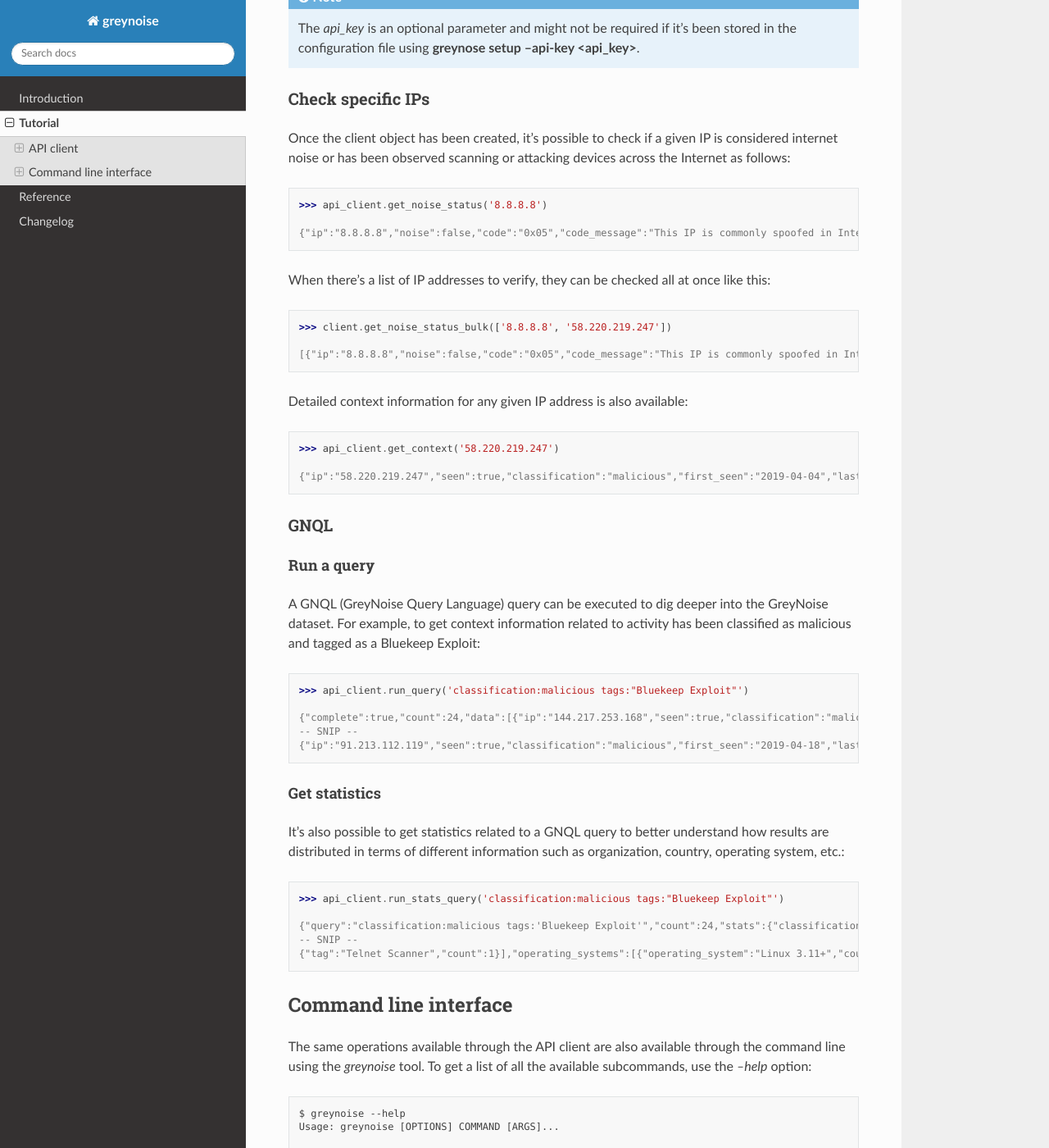
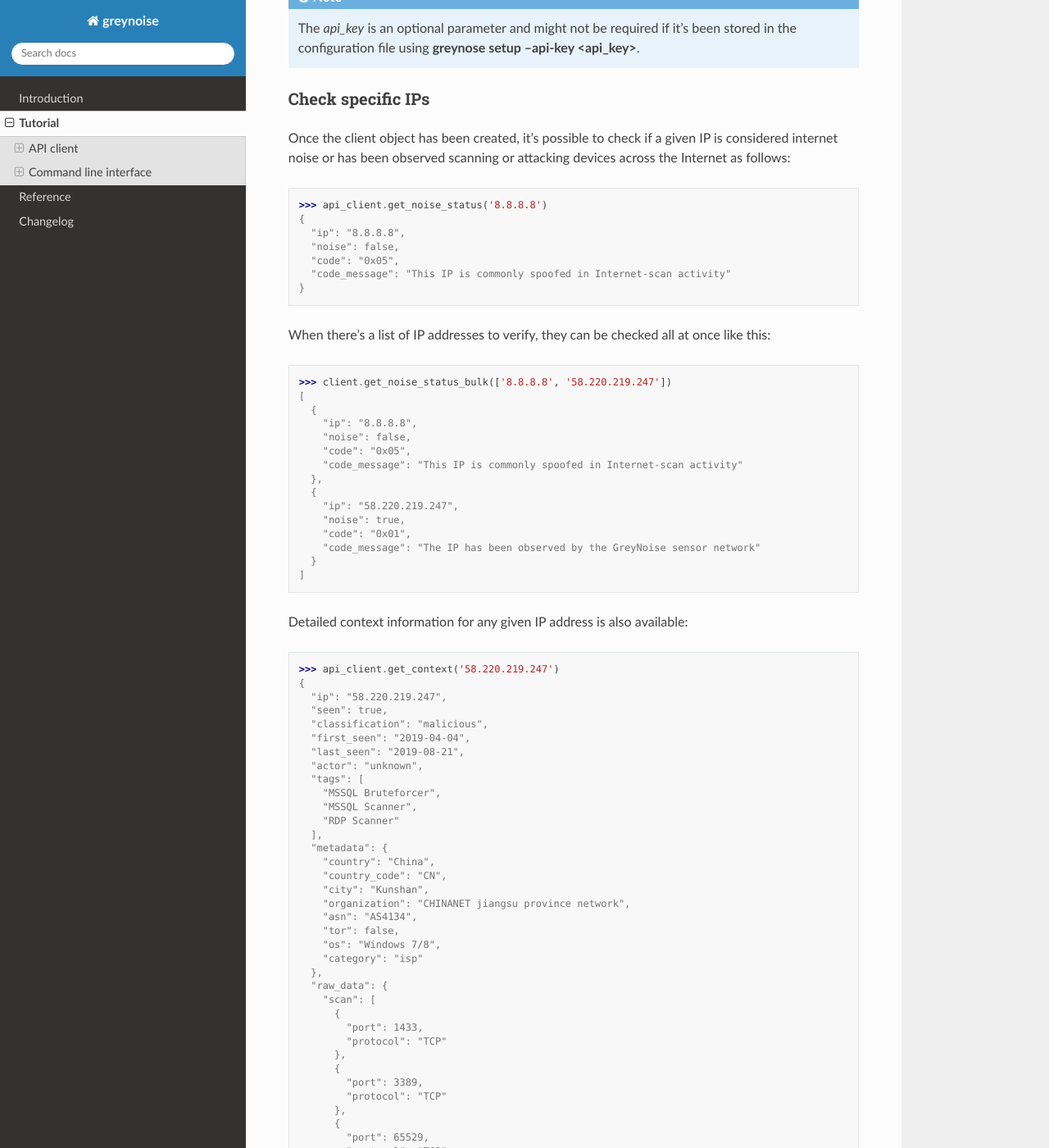
Before and after one commit to GreyNoise-Intelligence/pygreynoise, a Sphinx documentation site: the page built from docs/source/tutorial.rst, in a window 1280 px wide and 1400 px high, scrolled down 463 px. Shown: the whole window at 82% size. Built offline with Sphinx 7.4.7 and the Read the Docs theme 2.0.0, drawn with Linux system fonts in a browser that asks for light colours; some of the changed text lies outside the part shown.

Commit message:
Formatting

```diff
--- a/docs/source/tutorial.rst
+++ b/docs/source/tutorial.rst
@@ -27,22 +27,80 @@
 considered internet noise or has been observed scanning or attacking devices across the
 Internet as follows::
 
-   >>> api_client.get_noise_status('8.8.8.8')
-
-   {"ip":"8.8.8.8","noise":false,"code":"0x05","code_message":"This IP is commonly spoofed in Internet-scan activity"}
+    >>> api_client.get_noise_status('8.8.8.8')
+    {
+      "ip": "8.8.8.8",
+      "noise": false,
+      "code": "0x05",
+      "code_message": "This IP is commonly spoofed in Internet-scan activity"
+    }
 
 When there's a list of IP addresses to verify, they can be checked all at once like
 this::
 
-   >>> client.get_noise_status_bulk(['8.8.8.8', '58.220.219.247'])
-
-   [{"ip":"8.8.8.8","noise":false,"code":"0x05","code_message":"This IP is commonly spoofed in Internet-scan activity"},{"ip":"58.220.219.247","noise":true,"code":"0x01","code_message":"The IP has been observed by the GreyNoise sensor network"}]
+    >>> client.get_noise_status_bulk(['8.8.8.8', '58.220.219.247'])
+    [
+      {
+        "ip": "8.8.8.8",
+        "noise": false,
+        "code": "0x05",
+        "code_message": "This IP is commonly spoofed in Internet-scan activity"
+      },
+      {
+        "ip": "58.220.219.247",
+        "noise": true,
+        "code": "0x01",
+        "code_message": "The IP has been observed by the GreyNoise sensor network"
+      }
+    ]
 
 Detailed context information for any given IP address is also available::
 
-   >>> api_client.get_context('58.220.219.247')
-
-   {"ip":"58.220.219.247","seen":true,"classification":"malicious","first_seen":"2019-04-04","last_seen":"2019-08-21","actor":"unknown","tags":["MSSQL Bruteforcer","MSSQL Scanner","RDP Scanner"],"metadata":{"country":"China","country_code":"CN","city":"Kunshan","organization":"CHINANET jiangsu province network","asn":"AS4134","tor":false,"os":"Windows 7/8","category":"isp"},"raw_data":{"scan":[{"port":1433,"protocol":"TCP"},{"port":3389,"protocol":"TCP"},{"port":65529,"protocol":"TCP"}],"web":{"paths":[],"useragents":[]},"ja3":[]}}
+    >>> api_client.get_context('58.220.219.247')
+    {
+      "ip": "58.220.219.247",
+      "seen": true,
+      "classification": "malicious",
+      "first_seen": "2019-04-04",
+      "last_seen": "2019-08-21",
+      "actor": "unknown",
+      "tags": [
+        "MSSQL Bruteforcer",
+        "MSSQL Scanner",
+        "RDP Scanner"
+      ],
+      "metadata": {
+        "country": "China",
+        "country_code": "CN",
+        "city": "Kunshan",
+        "organization": "CHINANET jiangsu province network",
+        "asn": "AS4134",
+        "tor": false,
+        "os": "Windows 7/8",
+        "category": "isp"
+      },
+      "raw_data": {
+        "scan": [
+          {
+            "port": 1433,
+            "protocol": "TCP"
+          },
+          {
+            "port": 3389,
+            "protocol": "TCP"
+          },
+          {
+            "port": 65529,
+            "protocol": "TCP"
+          }
+        ],
+        "web": {
+          "paths": [],
+          "useragents": []
+        },
+        "ja3": []
+      }
+    }
 
 
 GNQL
@@ -55,11 +113,94 @@
 dataset. For example, to get context information related to activity has been classified
 as malicious and tagged as a Bluekeep Exploit::
 
-   >>> api_client.run_query('classification:malicious tags:"Bluekeep Exploit"')
-
-   {"complete":true,"count":24,"data":[{"ip":"144.217.253.168","seen":true,"classification":"malicious","first_seen":"2019-06-04","last_seen":"2019-08-21","actor":"unknown","tags":["RDP Scanner","Bluekeep Exploit"],"metadata":{"country":"Canada","country_code":"CA","city":"Montréal","organization":"OVH SAS","rdns":"ns541387.ip-144-217-253.net","asn":"AS16276","tor":false,"os":"Linux 3.11+","category":"hosting"},"raw_data":{"scan":[{"port":3389,"protocol":"TCP"}],"web":{},"ja3":[]}},
-   -- SNIP --
-   {"ip":"91.213.112.119","seen":true,"classification":"malicious","first_seen":"2019-04-18","last_seen":"2019-06-03","actor":"unknown","tags":["Bluekeep Exploit","RDP Scanner","TLS/SSL Crawler","Tor","VNC Scanner","Web Scanner","Windows RDP Cookie Hijacker CVE-2014-6318"],"metadata":{"country":"Netherlands","country_code":"NL","city":"","organization":"Onsweb B.V.","rdns":"no-reverse.onlinesystemen.nl","asn":"AS42755","tor":true,"os":"Linux 3.11+","category":"business"},"raw_data":{"scan":[{"port":443,"protocol":"TCP"},{"port":3389,"protocol":"TCP"},{"port":5900,"protocol":"TCP"}],"web":{},"ja3":[]}}],"message":"ok","query":"classification:malicious tags:'Bluekeep Exploit'"}
+    >>> api_client.run_query('classification:malicious tags:"Bluekeep Exploit"')
+    {
+      "complete": true,
+      "count": 2,
+      "data": [
+        {
+          "ip": "144.217.253.168",
+          "seen": true,
+          "classification": "malicious",
+          "first_seen": "2019-06-04",
+          "last_seen": "2019-08-21",
+          "actor": "unknown",
+          "tags": [
+            "RDP Scanner",
+            "Bluekeep Exploit"
+          ],
+          "metadata": {
+            "country": "Canada",
+            "country_code": "CA",
+            "city": "Montréal",
+            "organization": "OVH SAS",
+            "rdns": "ns541387.ip-144-217-253.net",
+            "asn": "AS16276",
+            "tor": false,
+            "os": "Linux 3.11+",
+            "category": "hosting"
+          },
+          "raw_data": {
+            "scan": [
+              {
+                "port": 3389,
+                "protocol": "TCP"
+              }
+            ],
+            "web": {},
+            "ja3": []
+          }
+        },
+        {
+          "ip": "91.213.112.119",
+          "seen": true,
+          "classification": "malicious",
+          "first_seen": "2019-04-18",
+          "last_seen": "2019-06-03",
+          "actor": "unknown",
+          "tags": [
+            "Bluekeep Exploit",
+            "RDP Scanner",
+            "TLS/SSL Crawler",
+            "Tor",
+            "VNC Scanner",
+            "Web Scanner",
+            "Windows RDP Cookie Hijacker CVE-2014-6318"
+          ],
+          "metadata": {
+            "country": "Netherlands",
+            "country_code": "NL",
+            "city": "",
+            "organization": "Onsweb B.V.",
+            "rdns": "no-reverse.onlinesystemen.nl",
+            "asn": "AS42755",
+            "tor": true,
+            "os": "Linux 3.11+",
+            "category": "business"
+          },
+          "raw_data": {
+            "scan": [
+              {
+                "port": 443,
+                "protocol": "TCP"
+              },
+              {
+                "port": 3389,
+                "protocol": "TCP"
+              },
+              {
+                "port": 5900,
+                "protocol": "TCP"
+              }
+            ],
+            "web": {},
+            "ja3": []
+          }
+        }
+      ],
+      "message": "ok",
+      "query": "classification:malicious tags:'Bluekeep Exploit'"
+    }
 
 
 Get statistics
@@ -70,10 +211,171 @@
 operating system, etc.::
 
     >>> api_client.run_stats_query('classification:malicious tags:"Bluekeep Exploit"')
-
-    {"query":"classification:malicious tags:'Bluekeep Exploit'","count":24,"stats":{"classifications":[{"classification":"malicious","count":24}],"organizations":[{"organization":"DigitalOcean, LLC","count":7},{"organization":"OVH SAS","count":6},{"organization":"China Unicom Shanghai network","count":3},{"organization":"Linode, LLC","count":3},{"organization":"Amarutu Technology Ltd","count":1},{"organization":"Amazon.com, Inc.","count":1},{"organization":"CHINANET-BACKBONE","count":1},{"organization":"INT-NETWORK","count":1},{"organization":"WideOpenWest Finance LLC","count":1}],"actors":null,"countries":[{"country":"Canada","count":6},{"country":"United States","count":6},{"country":"China","count":4},{"country":"Germany","count":3},{"country":"Netherlands","count":3},{"country":"France","count":1},{"country":"United Kingdom","count":1}],"tags":[{"tag":"Bluekeep Exploit","count":24},{"tag":"RDP Scanner","count":24},
-    -- SNIP --
-    {"tag":"Telnet Scanner","count":1}],"operating_systems":[{"operating_system":"Linux 3.11+","count":16},{"operating_system":"Windows 7/8","count":3},{"operating_system":"Mac OS X","count":2},{"operating_system":"Linux 2.2-3.x","count":1}],"categories":[{"category":"hosting","count":17},{"category":"isp","count":6},{"category":"business","count":1}],"asns":[{"asn":"AS14061","count":7},{"asn":"AS16276","count":6},{"asn":"AS17621","count":3},{"asn":"AS63949","count":3},{"asn":"AS12083","count":1},{"asn":"AS14618","count":1},{"asn":"AS202425","count":1},{"asn":"AS206264","count":1},{"asn":"AS4134","count":1}]}}
+    {
+      "query": "classification:malicious tags:'Bluekeep Exploit'",
+      "count": 24,
+      "stats": {
+        "classifications": [
+          {
+            "classification": "malicious",
+            "count": 24
+          }
+        ],
+        "organizations": [
+          {
+            "organization": "DigitalOcean, LLC",
+            "count": 7
+          },
+          {
+            "organization": "OVH SAS",
+            "count": 6
+          },
+          {
+            "organization": "China Unicom Shanghai network",
+            "count": 3
+          },
+          {
+            "organization": "Linode, LLC",
+            "count": 3
+          },
+          {
+            "organization": "Amarutu Technology Ltd",
+            "count": 1
+          },
+          {
+            "organization": "Amazon.com, Inc.",
+            "count": 1
+          },
+          {
+            "organization": "CHINANET-BACKBONE",
+            "count": 1
+          },
+          {
+            "organization": "INT-NETWORK",
+            "count": 1
+          },
+          {
+            "organization": "WideOpenWest Finance LLC",
+            "count": 1
+          }
+        ],
+        "actors": null,
+        "countries": [
+          {
+            "country": "Canada",
+            "count": 6
+          },
+          {
+            "country": "United States",
+            "count": 6
+          },
+          {
+            "country": "China",
+            "count": 4
+          },
+          {
+            "country": "Germany",
+            "count": 3
+          },
+          {
+            "country": "Netherlands",
+            "count": 3
+          },
+          {
+            "country": "France",
+            "count": 1
+          },
+          {
+            "country": "United Kingdom",
+            "count": 1
+          }
+        ],
+        "tags": [
+          {
+            "tag": "Bluekeep Exploit",
+            "count": 24
+          },
+          {
+            "tag": "RDP Scanner",
+            "count": 24
+          },
+          {
+            "tag": "Telnet Scanner",
+            "count": 1
+          }
+        ],
+        "operating_systems": [
+          {
+            "operating_system": "Linux 3.11+",
+            "count": 16
+          },
+          {
+            "operating_system": "Windows 7/8",
+            "count": 3
+          },
+          {
+            "operating_system": "Mac OS X",
+            "count": 2
+          },
+          {
+            "operating_system": "Linux 2.2-3.x",
+            "count": 1
+          }
+        ],
+        "categories": [
+          {
+            "category": "hosting",
+            "count": 17
+          },
+          {
+            "category": "isp",
+            "count": 6
+          },
+          {
+            "category": "business",
+            "count": 1
+          }
+        ],
+        "asns": [
+          {
+            "asn": "AS14061",
+            "count": 7
+          },
+          {
+            "asn": "AS16276",
+            "count": 6
+          },
+          {
+            "asn": "AS17621",
+            "count": 3
+          },
+          {
+            "asn": "AS63949",
+            "count": 3
+          },
+          {
+            "asn": "AS12083",
+            "count": 1
+          },
+          {
+            "asn": "AS14618",
+            "count": 1
+          },
+          {
+            "asn": "AS202425",
+            "count": 1
+          },
+          {
+            "asn": "AS206264",
+            "count": 1
+          },
+          {
+            "asn": "AS4134",
+            "count": 1
+          }
+        ]
+      }
+    }
 
 
 Command line interface
```
